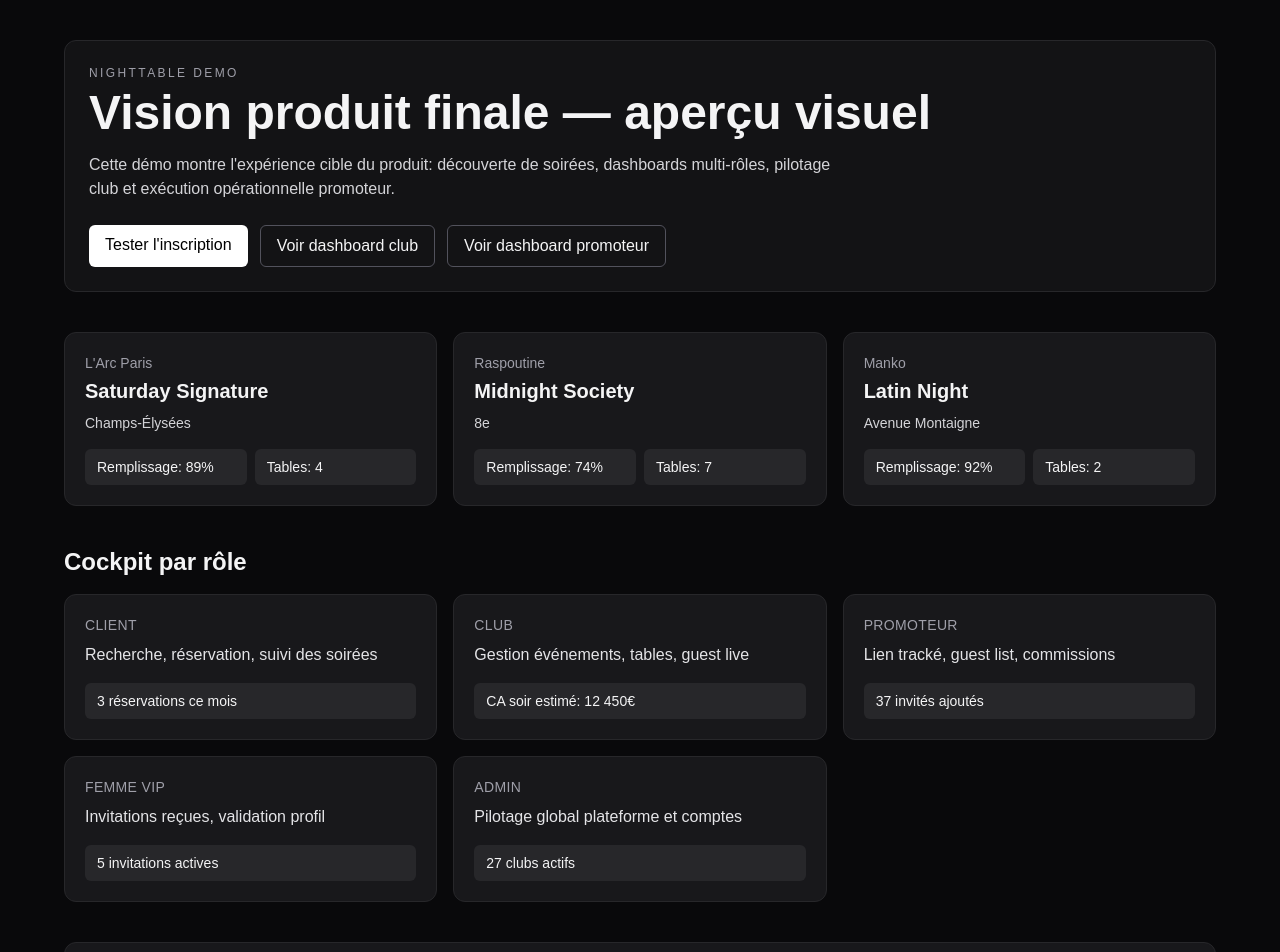
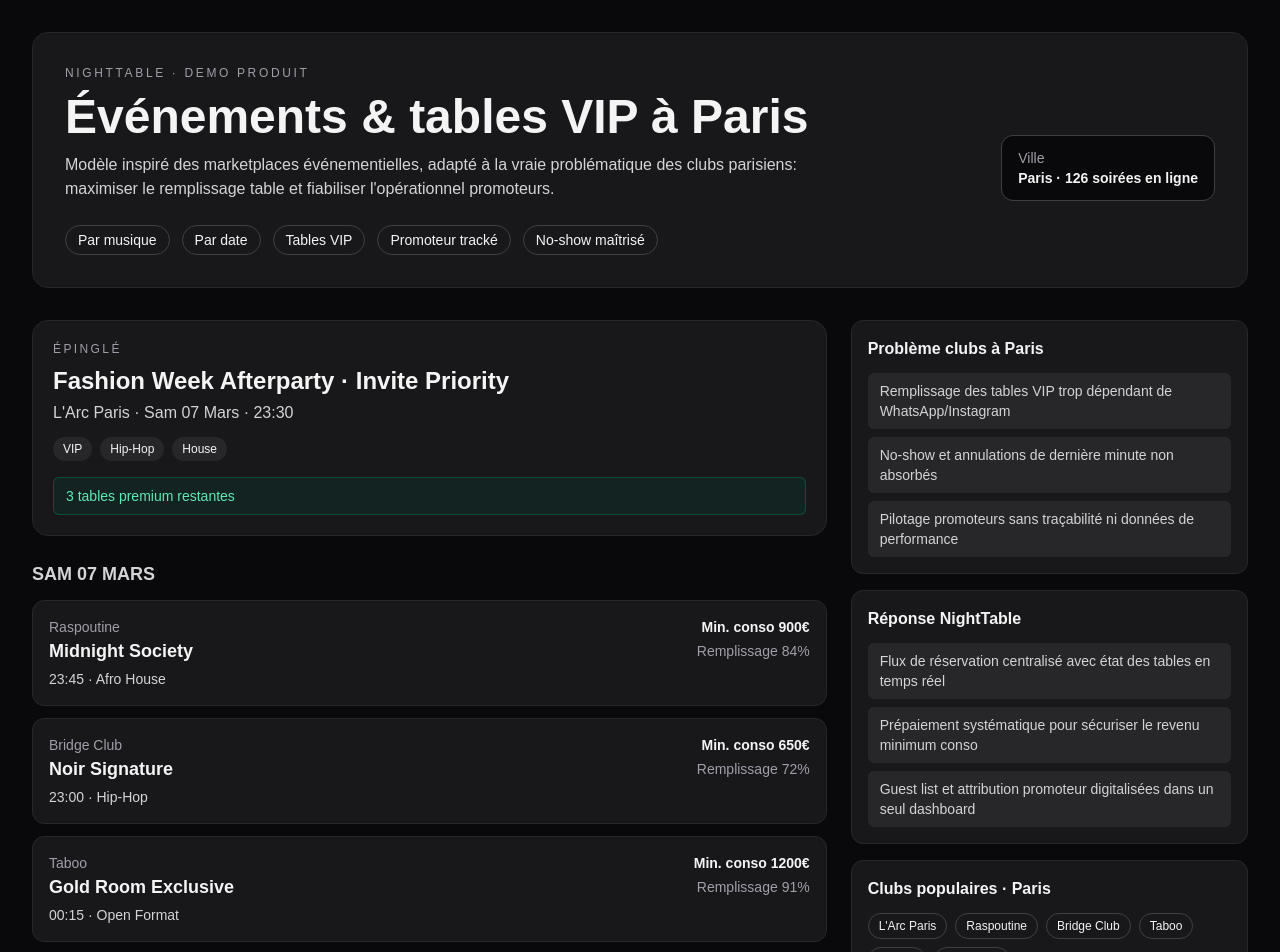
Before and after one commit to jeuneMaitre667/nightable-d-mo, a Next.js app: page /demo in a window 1280 px wide. Shown: the top 952 px of the page. Built offline with nearby package versions, Linux system fonts and the light colour scheme.

Commit message:
feat: redesign demo with nightlife listing experience for Paris clubs

```diff
--- a/src/app/demo/page.tsx
+++ b/src/app/demo/page.tsx
@@ -1,73 +1,149 @@
 import Link from "next/link";
 
-const tonightEvents = [
-  { club: "L'Arc Paris", title: "Saturday Signature", area: "Champs-Élysées", occupancy: "89%", tablesLeft: 4 },
-  { club: "Raspoutine", title: "Midnight Society", area: "8e", occupancy: "74%", tablesLeft: 7 },
-  { club: "Manko", title: "Latin Night", area: "Avenue Montaigne", occupancy: "92%", tablesLeft: 2 },
+const pinnedEvent = {
+  title: "Fashion Week Afterparty · Invite Priority",
+  club: "L'Arc Paris",
+  date: "Sam 07 Mars · 23:30",
+  tags: ["VIP", "Hip-Hop", "House"],
+  tables: "3 tables premium restantes",
+};
+
+const daySections = [
+  {
+    label: "SAM 07 MARS",
+    items: [
+      { title: "Midnight Society", club: "Raspoutine", time: "23:45", price: "Min. conso 900€", genre: "Afro House", occupancy: "84%" },
+      { title: "Noir Signature", club: "Bridge Club", time: "23:00", price: "Min. conso 650€", genre: "Hip-Hop", occupancy: "72%" },
+      { title: "Gold Room Exclusive", club: "Taboo", time: "00:15", price: "Min. conso 1200€", genre: "Open Format", occupancy: "91%" },
+    ],
+  },
+  {
+    label: "DIM 08 MARS",
+    items: [
+      { title: "Sunday Members Only", club: "Le Duplex", time: "23:30", price: "Min. conso 500€", genre: "R&B", occupancy: "68%" },
+      { title: "Velvet Closing", club: "Manko", time: "23:59", price: "Min. conso 1100€", genre: "Latin House", occupancy: "88%" },
+    ],
+  },
 ];
 
-const rolePanels = [
-  { role: "Client", summary: "Recherche, réservation, suivi des soirées", kpi: "3 réservations ce mois" },
-  { role: "Club", summary: "Gestion événements, tables, guest live", kpi: "CA soir estimé: 12 450€" },
-  { role: "Promoteur", summary: "Lien tracké, guest list, commissions", kpi: "37 invités ajoutés" },
-  { role: "Femme VIP", summary: "Invitations reçues, validation profil", kpi: "5 invitations actives" },
-  { role: "Admin", summary: "Pilotage global plateforme et comptes", kpi: "27 clubs actifs" },
+const clubPainPoints = [
+  "Remplissage des tables VIP trop dépendant de WhatsApp/Instagram",
+  "No-show et annulations de dernière minute non absorbés",
+  "Pilotage promoteurs sans traçabilité ni données de performance",
 ];
+
+const nightTableAnswers = [
+  "Flux de réservation centralisé avec état des tables en temps réel",
+  "Prépaiement systématique pour sécuriser le revenu minimum conso",
+  "Guest list et attribution promoteur digitalisées dans un seul dashboard",
+];
+
+const popularClubs = ["L'Arc Paris", "Raspoutine", "Bridge Club", "Taboo", "Manko", "Le Duplex"];
 
 export default function DemoPage() {
   return (
-    <main className="min-h-screen bg-zinc-950 px-6 py-10 text-zinc-100">
-      <div className="mx-auto max-w-6xl space-y-10">
-        <section className="rounded-xl border border-zinc-800 bg-zinc-900/70 p-6">
-          <p className="text-xs uppercase tracking-[0.2em] text-zinc-400">NightTable Demo</p>
-          <h1 className="mt-2 text-3xl font-bold md:text-5xl">Vision produit finale — aperçu visuel</h1>
-          <p className="mt-4 max-w-3xl text-zinc-300">
-            Cette démo montre l&apos;expérience cible du produit: découverte de soirées, dashboards multi-rôles,
-            pilotage club et exécution opérationnelle promoteur.
+    <main className="min-h-screen bg-zinc-950 px-4 py-8 text-zinc-100 md:px-8">
+      <div className="mx-auto max-w-7xl space-y-8">
+        <section className="rounded-2xl border border-zinc-800 bg-zinc-900 p-6 md:p-8">
+          <p className="text-xs uppercase tracking-[0.22em] text-zinc-400">NightTable · Demo produit</p>
+          <div className="mt-3 flex flex-wrap items-end justify-between gap-4">
+            <div>
+              <h1 className="text-3xl font-bold md:text-5xl">Événements & tables VIP à Paris</h1>
+              <p className="mt-3 max-w-3xl text-zinc-300">
+                Modèle inspiré des marketplaces événementielles, adapté à la vraie problématique des clubs parisiens:
+                maximiser le remplissage table et fiabiliser l&apos;opérationnel promoteurs.
               </p>
-          <div className="mt-6 flex flex-wrap gap-3">
-            <Link href="/register" className="rounded-md bg-white px-4 py-2 text-black">Tester l&apos;inscription</Link>
-            <Link href="/dashboard/club" className="rounded-md border border-zinc-600 px-4 py-2">Voir dashboard club</Link>
-            <Link href="/dashboard/promoter" className="rounded-md border border-zinc-600 px-4 py-2">Voir dashboard promoteur</Link>
+            </div>
+            <div className="rounded-xl border border-zinc-700 bg-zinc-950 px-4 py-3 text-sm">
+              <p className="text-zinc-400">Ville</p>
+              <p className="font-semibold">Paris · 126 soirées en ligne</p>
+            </div>
+          </div>
+          <div className="mt-6 flex flex-wrap gap-3 text-sm">
+            <span className="rounded-full border border-zinc-700 px-3 py-1">Par musique</span>
+            <span className="rounded-full border border-zinc-700 px-3 py-1">Par date</span>
+            <span className="rounded-full border border-zinc-700 px-3 py-1">Tables VIP</span>
+            <span className="rounded-full border border-zinc-700 px-3 py-1">Promoteur tracké</span>
+            <span className="rounded-full border border-zinc-700 px-3 py-1">No-show maîtrisé</span>
           </div>
         </section>
 
-        <section className="grid gap-4 md:grid-cols-3">
-          {tonightEvents.map((event) => (
-            <article key={event.title} className="rounded-xl border border-zinc-800 bg-zinc-900 p-5">
+        <div className="grid gap-6 lg:grid-cols-[2fr_1fr]">
+          <div className="space-y-6">
+            <section className="rounded-2xl border border-zinc-800 bg-zinc-900 p-5">
+              <p className="text-xs uppercase tracking-[0.2em] text-zinc-400">Épinglé</p>
+              <h2 className="mt-2 text-2xl font-semibold">{pinnedEvent.title}</h2>
+              <p className="mt-1 text-zinc-300">{pinnedEvent.club} · {pinnedEvent.date}</p>
+              <div className="mt-3 flex flex-wrap gap-2 text-xs">
+                {pinnedEvent.tags.map((tag) => (
+                  <span key={tag} className="rounded-full bg-zinc-800 px-2.5 py-1">{tag}</span>
+                ))}
+              </div>
+              <p className="mt-4 rounded-md border border-emerald-700/50 bg-emerald-900/20 px-3 py-2 text-sm text-emerald-300">
+                {pinnedEvent.tables}
+              </p>
+            </section>
+
+            {daySections.map((section) => (
+              <section key={section.label} className="space-y-3">
+                <h3 className="text-lg font-semibold text-zinc-300">{section.label}</h3>
+                {section.items.map((event) => (
+                  <article key={`${section.label}-${event.title}`} className="rounded-xl border border-zinc-800 bg-zinc-900 p-4">
+                    <div className="flex flex-wrap items-start justify-between gap-3">
+                      <div>
                         <p className="text-sm text-zinc-400">{event.club}</p>
-              <h2 className="mt-1 text-xl font-semibold">{event.title}</h2>
-              <p className="mt-2 text-sm text-zinc-300">{event.area}</p>
-              <div className="mt-4 grid grid-cols-2 gap-2 text-sm">
-                <div className="rounded-md bg-zinc-800 px-3 py-2">Remplissage: {event.occupancy}</div>
-                <div className="rounded-md bg-zinc-800 px-3 py-2">Tables: {event.tablesLeft}</div>
+                        <h4 className="text-lg font-semibold">{event.title}</h4>
+                        <p className="mt-1 text-sm text-zinc-300">{event.time} · {event.genre}</p>
+                      </div>
+                      <div className="text-right text-sm">
+                        <p className="font-semibold text-zinc-100">{event.price}</p>
+                        <p className="mt-1 text-zinc-400">Remplissage {event.occupancy}</p>
+                      </div>
                     </div>
                   </article>
                 ))}
               </section>
+            ))}
+          </div>
 
-        <section>
-          <h2 className="text-2xl font-semibold">Cockpit par rôle</h2>
-          <div className="mt-4 grid gap-4 md:grid-cols-2 lg:grid-cols-3">
-            {rolePanels.map((panel) => (
-              <article key={panel.role} className="rounded-xl border border-zinc-800 bg-zinc-900 p-5">
-                <p className="text-sm uppercase tracking-wide text-zinc-400">{panel.role}</p>
-                <p className="mt-2 text-zinc-200">{panel.summary}</p>
-                <p className="mt-4 rounded-md bg-zinc-800 px-3 py-2 text-sm">{panel.kpi}</p>
-              </article>
+          <aside className="space-y-4">
+            <section className="rounded-xl border border-zinc-800 bg-zinc-900 p-4">
+              <h3 className="text-base font-semibold">Problème clubs à Paris</h3>
+              <ul className="mt-3 space-y-2 text-sm text-zinc-300">
+                {clubPainPoints.map((point) => (
+                  <li key={point} className="rounded-md bg-zinc-800 px-3 py-2">{point}</li>
+                ))}
+              </ul>
+            </section>
+
+            <section className="rounded-xl border border-zinc-800 bg-zinc-900 p-4">
+              <h3 className="text-base font-semibold">Réponse NightTable</h3>
+              <ul className="mt-3 space-y-2 text-sm text-zinc-300">
+                {nightTableAnswers.map((point) => (
+                  <li key={point} className="rounded-md bg-zinc-800 px-3 py-2">{point}</li>
+                ))}
+              </ul>
+            </section>
+
+            <section className="rounded-xl border border-zinc-800 bg-zinc-900 p-4">
+              <h3 className="text-base font-semibold">Clubs populaires · Paris</h3>
+              <div className="mt-3 flex flex-wrap gap-2 text-xs">
+                {popularClubs.map((club) => (
+                  <span key={club} className="rounded-full border border-zinc-700 px-2.5 py-1">{club}</span>
                 ))}
               </div>
             </section>
 
-        <section className="rounded-xl border border-zinc-800 bg-zinc-900 p-6">
-          <h2 className="text-2xl font-semibold">Parcours lancement (MVP)</h2>
-          <ol className="mt-4 grid gap-3 text-sm text-zinc-300 md:grid-cols-2">
-            <li className="rounded-md bg-zinc-800 px-3 py-2">1. Club crée événement et tables</li>
-            <li className="rounded-md bg-zinc-800 px-3 py-2">2. Promoteur alimente la guest list</li>
-            <li className="rounded-md bg-zinc-800 px-3 py-2">3. Client réserve sa table</li>
-            <li className="rounded-md bg-zinc-800 px-3 py-2">4. Check-in opéré côté club</li>
-          </ol>
+            <section className="rounded-xl border border-zinc-800 bg-zinc-900 p-4">
+              <h3 className="text-base font-semibold">Actions</h3>
+              <div className="mt-3 grid gap-2 text-sm">
+                <Link href="/register" className="rounded-md bg-white px-3 py-2 text-center text-black">Tester l&apos;inscription</Link>
+                <Link href="/dashboard/club" className="rounded-md border border-zinc-700 px-3 py-2 text-center">Dashboard Club</Link>
+                <Link href="/dashboard/promoter" className="rounded-md border border-zinc-700 px-3 py-2 text-center">Dashboard Promoteur</Link>
+              </div>
             </section>
+          </aside>
+        </div>
       </div>
     </main>
   );
```
Lines whose indentation alone changed are shown as unchanged.
